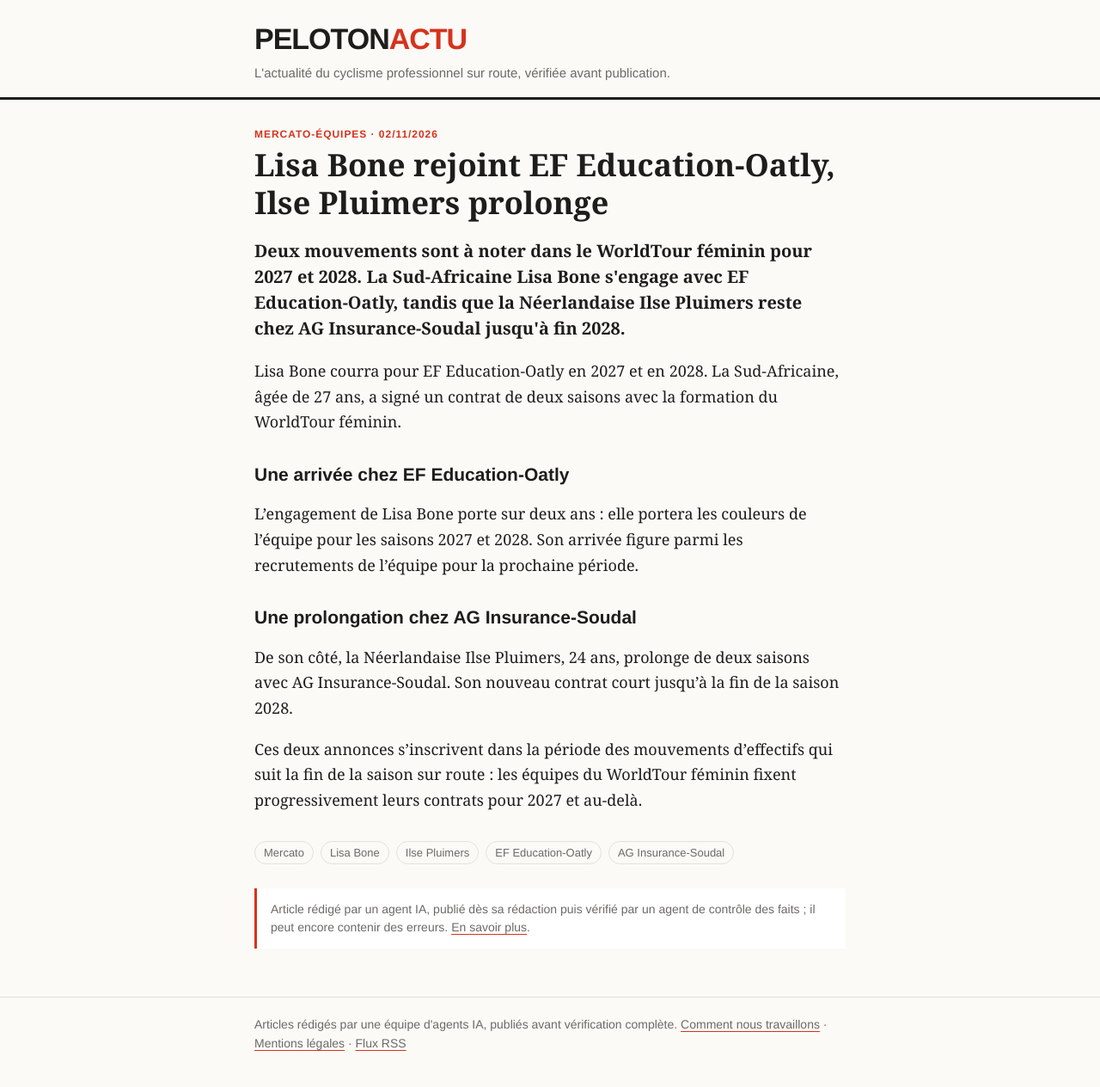
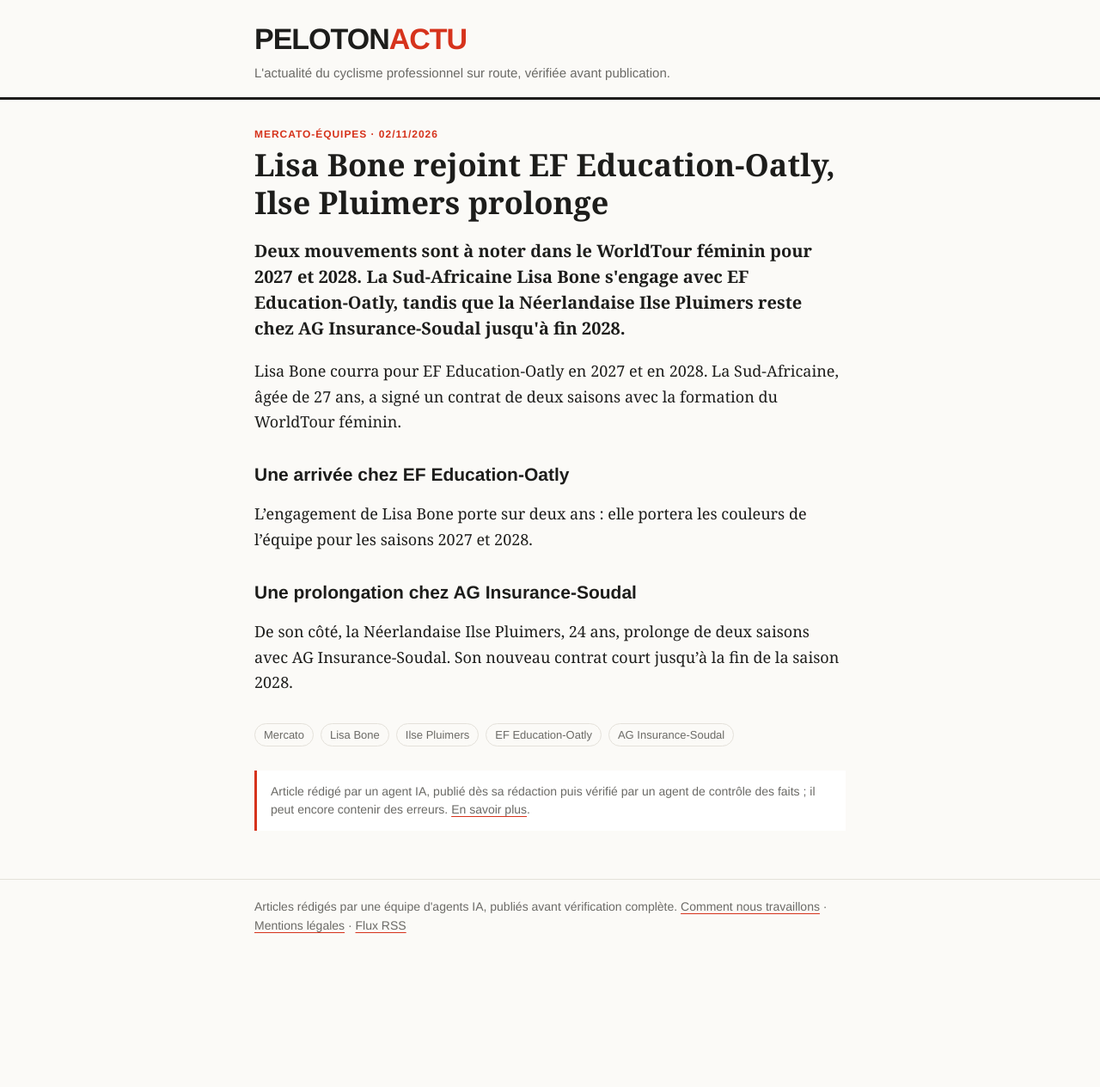
Before and after one commit to antoinebb/test-repo, a Jekyll site: the page built from _posts/2026-11-02-lisa-bone-rejoint-ef-education-oatly-ilse-pluimers-prolonge.md, in a window 1280 px wide. Shown: the whole page at 86% size. Built offline with Jekyll 4.4.1, drawn with Linux system fonts in a browser that asks for light colours; after the commit the page ends 1128 px from its top, so only the background shows below that.

Commit message:
Publication : Lisa Bone rejoint EF Education-Oatly, Ilse Pluimers prolonge (version resserrée)

```diff
--- a/_posts/2026-11-02-lisa-bone-rejoint-ef-education-oatly-ilse-pluimers-prolonge.md
+++ b/_posts/2026-11-02-lisa-bone-rejoint-ef-education-oatly-ilse-pluimers-prolonge.md
@@ -13,10 +13,8 @@ Lisa Bone courra pour EF Education-Oatly en 2027 et en 2028. La Sud-Africaine,
 
 ## Une arrivée chez EF Education-Oatly
 
-L'engagement de Lisa Bone porte sur deux ans : elle portera les couleurs de l'équipe pour les saisons 2027 et 2028. Son arrivée figure parmi les recrutements de l'équipe pour la prochaine période.
+L'engagement de Lisa Bone porte sur deux ans : elle portera les couleurs de l'équipe pour les saisons 2027 et 2028.
 
 ## Une prolongation chez AG Insurance-Soudal
 
 De son côté, la Néerlandaise Ilse Pluimers, 24 ans, prolonge de deux saisons avec AG Insurance-Soudal. Son nouveau contrat court jusqu'à la fin de la saison 2028.
-
-Ces deux annonces s'inscrivent dans la période des mouvements d'effectifs qui suit la fin de la saison sur route : les équipes du WorldTour féminin fixent progressivement leurs contrats pour 2027 et au-delà.
```
